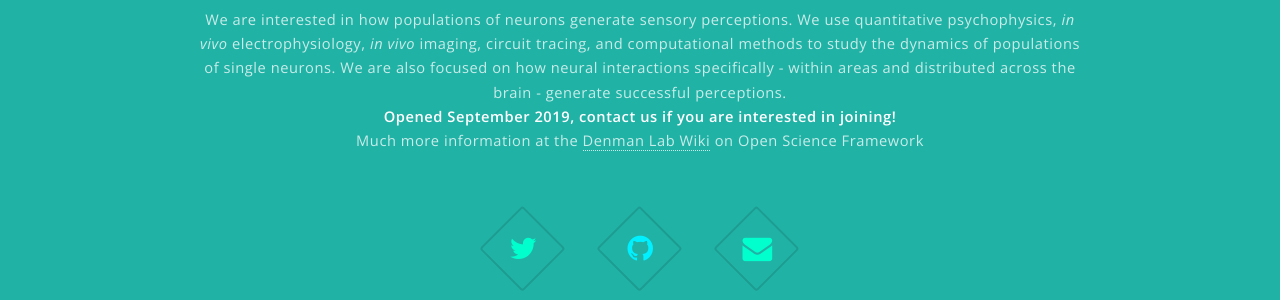
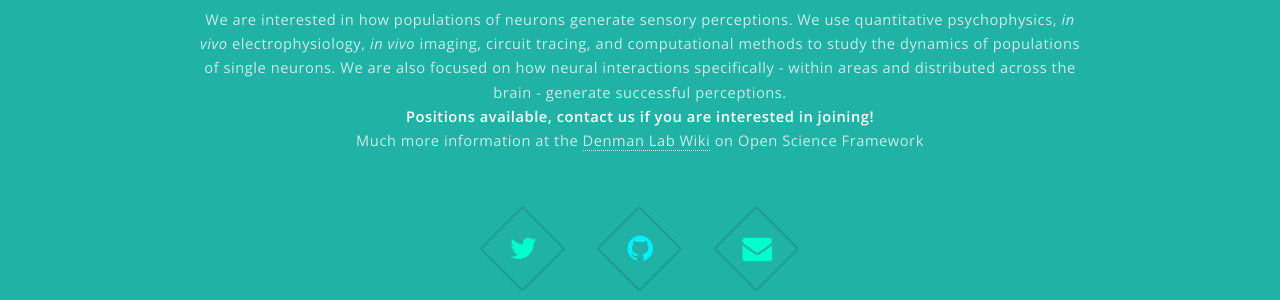
Before and after one commit to denmanlab/denmanlab.github.io, a Jekyll site: the page built from index.md, in a window 1280 px wide and 900 px high, scrolled down 904 px. Shown: the part 154-454 px from the top of the window. Built offline with Jekyll 4.4.1, drawn with Linux system fonts in a browser that asks for light colours.

Commit message:
Update _config.yml

```diff
--- a/_config.yml
+++ b/_config.yml
@@ -29,7 +29,7 @@ lang: en-us # used in HTML lang attributes
 # - set the greeting only if you want to display the first green section
 greeting:
   title:  The neural mechanisms of visual perception
-  text: We are interested in how populations of neurons generate sensory perceptions. We use quantitative psychophysics, *in vivo* electrophysiology, *in vivo* imaging, circuit tracing, and computational methods to study the dynamics of populations of single neurons. We are also focused on how neural interactions specifically - within areas and distributed across the brain - generate successful perceptions.<br/> **Opened September 2019, contact us if you are interested in joining!**<br/> Much more information at the [Denman Lab Wiki](https://osf.io/szch3/) on Open Science Framework
+  text: We are interested in how populations of neurons generate sensory perceptions. We use quantitative psychophysics, *in vivo* electrophysiology, *in vivo* imaging, circuit tracing, and computational methods to study the dynamics of populations of single neurons. We are also focused on how neural interactions specifically - within areas and distributed across the brain - generate successful perceptions.<br/> **Positions available, contact us if you are interested in joining!**<br/> Much more information at the [Denman Lab Wiki](https://osf.io/szch3/) on Open Science Framework
 # - displayed at the bottom
 closing-head:
 closing-para:
```
